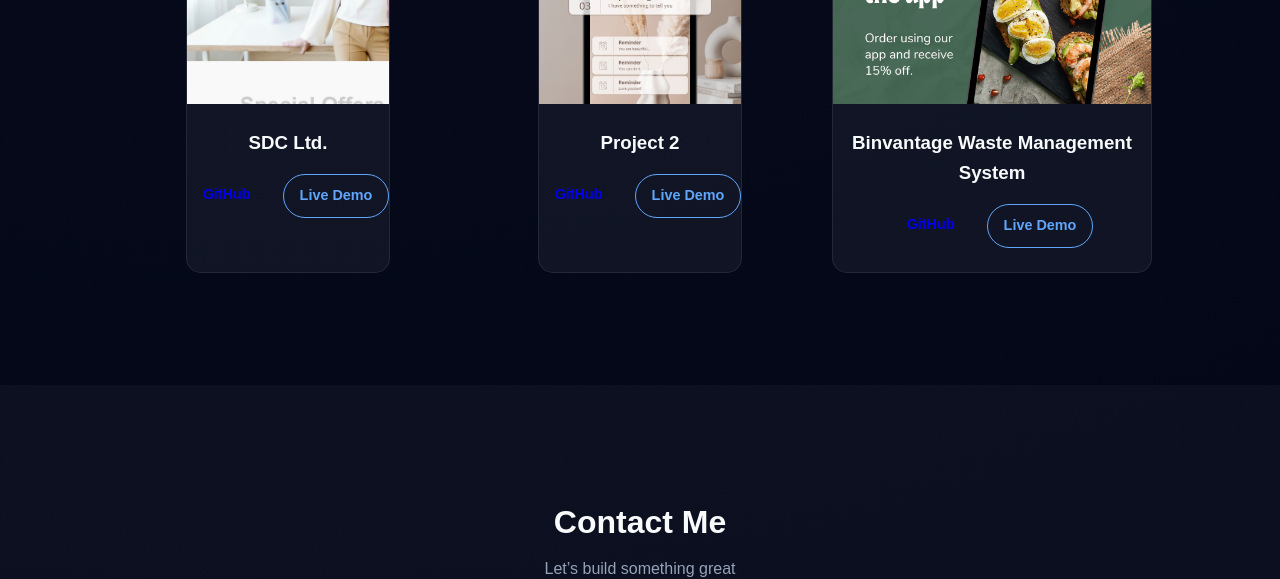
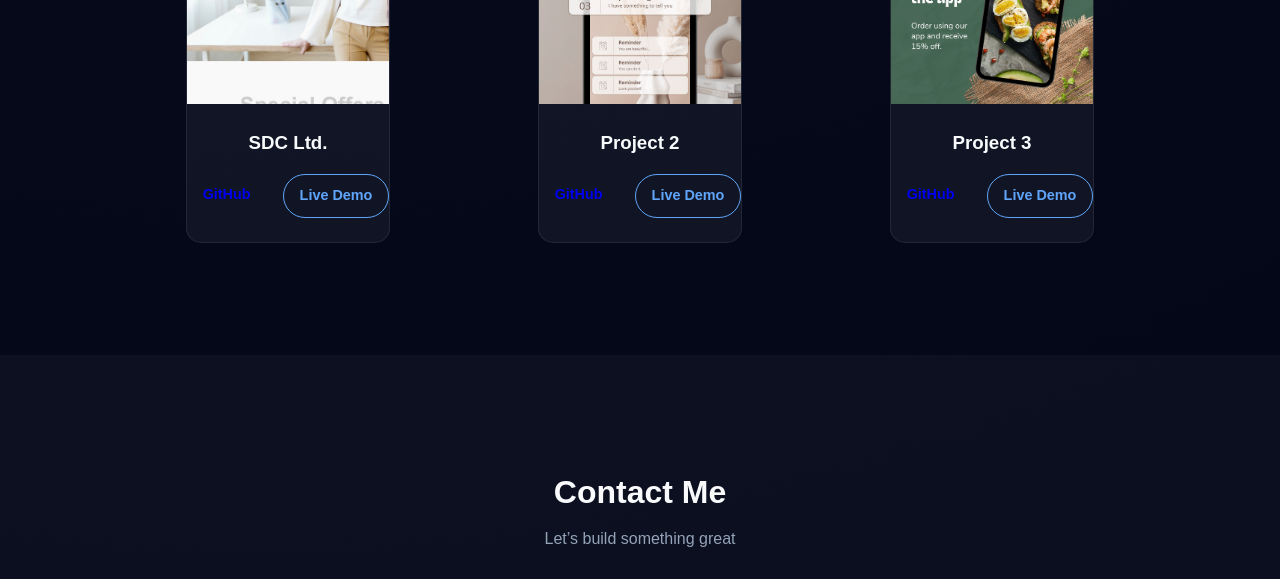
Before and after one commit to dokipure/Portfolio, a plain HTML site: page index.html in a window 1280 px wide. Shown: the part 2680-3259 px from the top of the page. Drawn offline with Linux system fonts and the light colour scheme.

Commit message:
Update index.html

```diff
--- a/index.html
+++ b/index.html
@@ -114,10 +114,10 @@
 
       <div class="project-card">
         <img src="./assets/project-3.png" alt="Project 3" />
-        <h3>Binvantage Waste Management System</h3>
+        <h3>Project 3</h3>
         <div class="project-links">
-          <a href="https://github.com/dorkipure/binvantage.lovestoblog.com/?i=2" class="btn small">GitHub</a>
-          <a href="https://binvantage.lovestoblog.com/?i=2" class="btn small secondary">Live Demo</a>
+          <a href="https://github.com" class="btn small">GitHub</a>
+          <a href="https://github.com" class="btn small secondary">Live Demo</a>
         </div>
       </div>
     </div>
```
